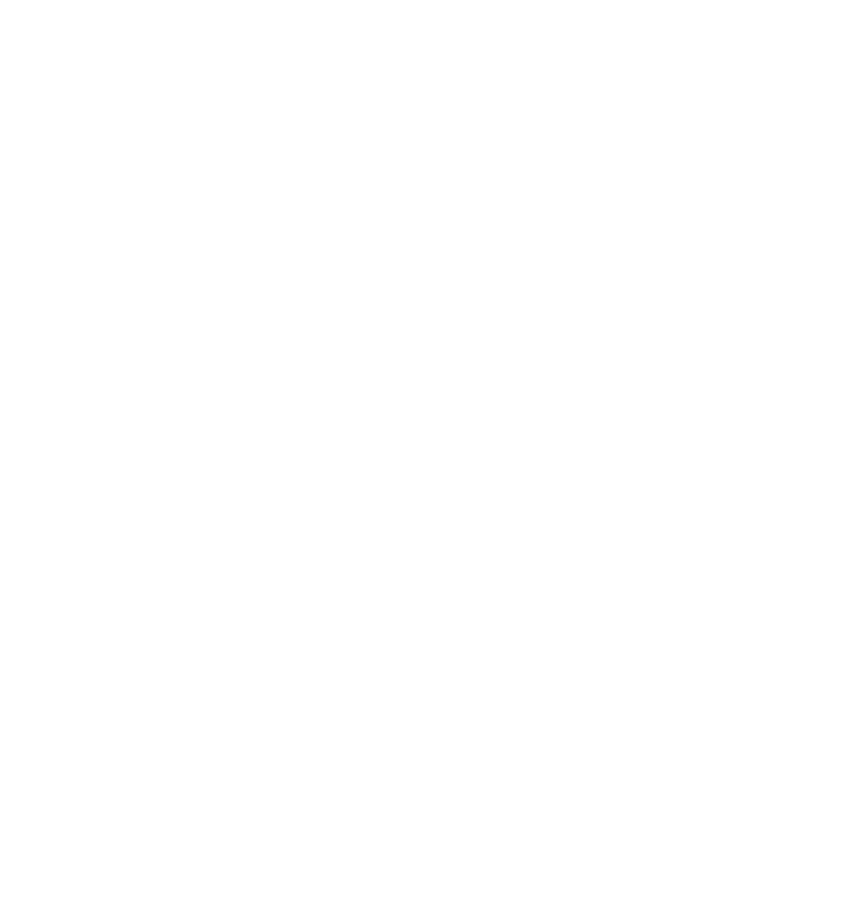
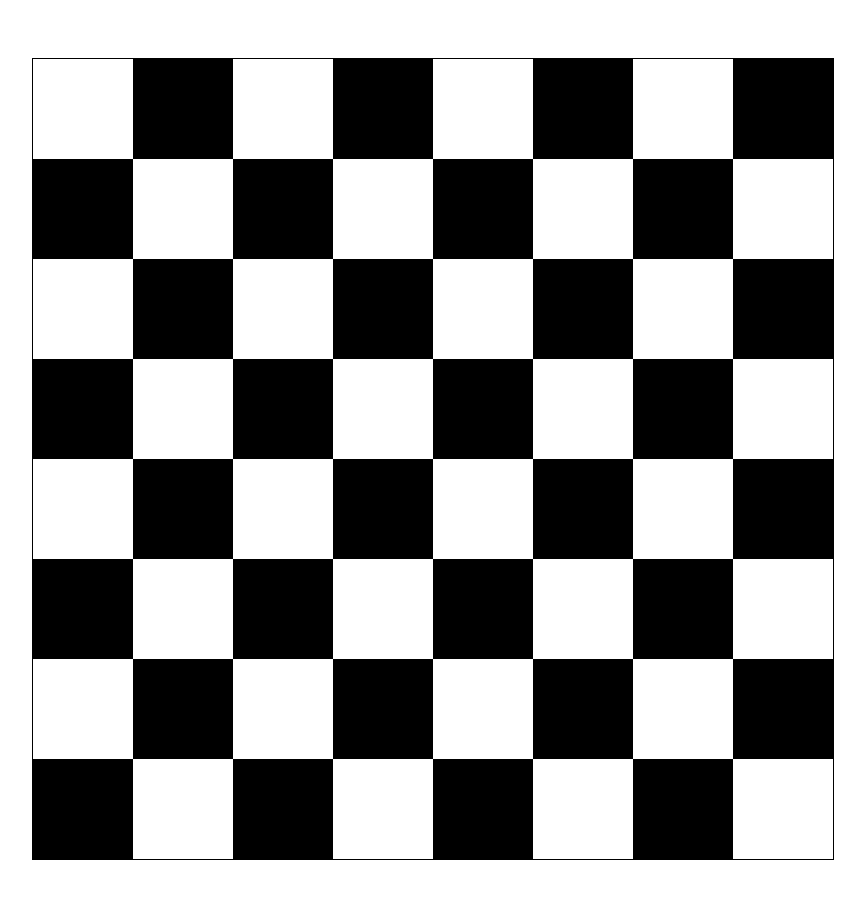
Before and after one commit to Totti619/chess, a plain HTML site: page index.html in a window 1280 px wide. Shown: the whole page, without its empty margins (26-891 px from the left). Before the commit the page ends 800 px from the top, so only its background shows below. Drawn offline with Linux system fonts and the light colour scheme.

```diff
--- /dev/null
+++ b/css/style.css
@@ -0,0 +1,24 @@
+.white{
+    background-color:#ffffff;
+}
+.black{
+    background-color:#000000;
+}
+.board{
+    margin: 50px;
+    border:1px solid black;
+    overflow: auto;
+    display: inline-block;
+}
+.board_row{
+    clear: both;
+}
+.board_row_cell{
+    float: left;
+    width:100px;height:100px;
+}
+.board_row,
+.board_row_cell{
+    padding:0;
+    margin:0;
+}
--- a/index.html
+++ b/index.html
@@ -3,11 +3,12 @@
 <head>
     <meta charset="UTF-8">
     <title>Title</title>
+    <link rel="stylesheet" href="css/style.css">
 </head>
 <body>
+<script type="text/javascript" src="js/jquery-3.3.1.js"></script>
 <script type="text/javascript" src="js/Board.js"></script>
 <script type="text/javascript" src="js/const.js"></script>
 <script type="text/javascript" src="js/script.js"></script>
-<script type="text/javascript" src="js/jquery-3.3.1.js"></script>
 </body>
 </html>
--- a/js/Board.js
+++ b/js/Board.js
@@ -4,22 +4,27 @@
 Board.prototype.array=[];
 Board.prototype.div=null;
 Board.getLetter = function (i) {
-
+    return String.fromCharCode(i+97);
 };
 Board.prototype.draw=function (){
-    if(this.div===null||this.div===undefined){
+    // if(this.div===null||this.div===undefined){
         var black=false;
-        this.div=$(document)
-            .add($("<div class='"+BOARD_CLASS+" id='"+BOARD_ID+"'></div>"));
-        for(var i=0;i<BOARD_LENGTH;i++){
-            $('#'+Board.ID)
-                .add("<div class='"+BOARD_ROW_CLASS+" id='"+Board.getLetter(i)+"'></div>");
-            for(var j=0;j<BOARD_LENGTH;j++){
-                $('#'+Board.LETTER[i])
-                    .add("<div class='"+Board.ROW_CLASS+" id='"+Board.LETTER[i]+"'></div>");
+        this.div=$("<div class='"+BOARD_CLASS+"' id='"+BOARD_ID+"'></div>");
+        for(var i=BOARD_LENGTH;i>0;i--){
+            $(this.div)
+                .append("<div class='"+BOARD_ROW_CLASS+"' id='"+i+"'></div>");
+        }
+        $("body").append(this.div);
+        for(var j=BOARD_LENGTH;j>0;j--){
+            var id="#"+j,pos=0;
+            black=j%2===1;
+            for(var k=BOARD_LENGTH;k>0;k--) {
+                $(id)
+                    .append("<div class='" + BOARD_ROW_CELL_CLASS + " " +(black?BLACK:WHITE)+ "' id='" + Board.getLetter(pos++) + j + "'></div>");
+                black=!black;
             }
         }
-    }
+    // }
 };
 Board.prototype.createArray=function () {
     for(var i=0;i<Board.length;i++)
--- a/js/const.js
+++ b/js/const.js
@@ -4,6 +4,6 @@
     BOARD_CLASS=BOARD_ID,
     BOARD_ROW_CLASS=BOARD_CLASS+"_row",
     BOARD_ROW_CELL_CLASS=BOARD_ROW_CLASS+"_cell",
-    BOARD_WHITE_CELL_CLASS="white",
-    BOARD_BLACK_CELL_CLASS="black"
+    WHITE="white",
+    BLACK="black"
 ;
--- a/js/script.js
+++ b/js/script.js
@@ -1 +1,2 @@
 var board=new Board();
+board.draw();
```
